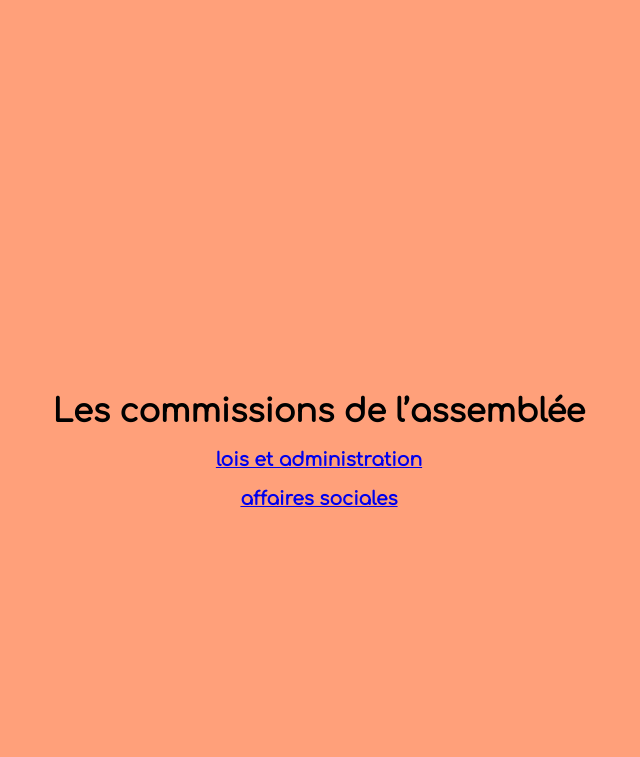
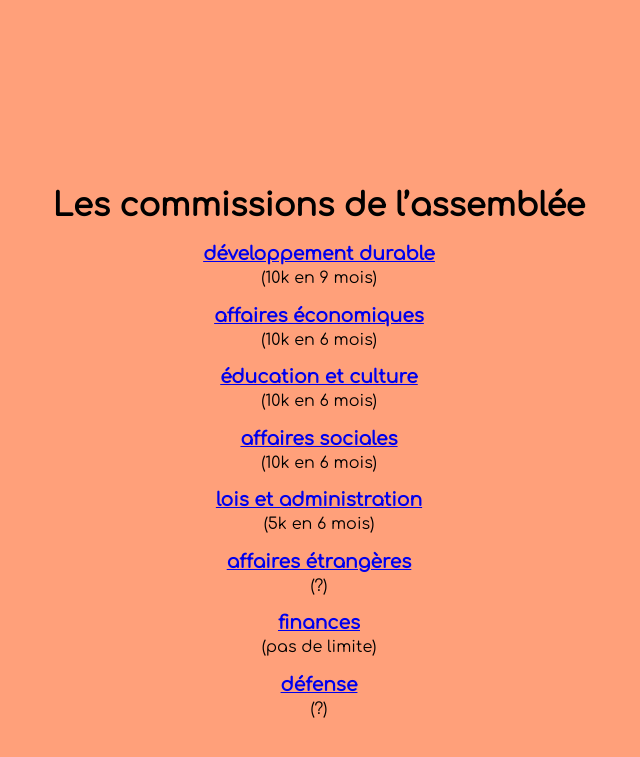
Before and after one commit to politipet/politipet.github.io, a Jekyll site: the page built from commission/index.md, in a window 1280 px wide. Shown: the top 757 px of the page, without its empty margins (321-961 px from the left). Built offline with Jekyll 4.4.1, drawn with Linux system fonts in a browser that asks for light colours; our own code applies the rules of GitHub Pages for plain Markdown files.

Commit message:
add admissibility thresholds + other commissions

```diff
--- a/commission/index.md
+++ b/commission/index.md
@@ -1,5 +1,23 @@
 Les commissions de l'assemblée
 ==============================
 
+### [développement durable](developpement-durable.md)
+(10k en 9 mois)
+### [affaires économiques](affaires-economiques.md)
+(10k en 6 mois)
+### [éducation et culture](education-culture.md)
+(10k en 6 mois)
+### [affaires sociales](affaires-sociales.md)
+(10k en 6 mois)
 ### [lois et administration](lois.md)
-### [affaires sociales](affaires-sociales.md)
+(5k en 6 mois)
+### [affaires étrangères](affaires-etrangeres.md)
+(?)
+### [finances](finances.md)
+(pas de limite)
+### [défense](defense.md)
+(?)
+
+<style>
+h3 { margin-bottom: -.7rem; }
+</style>
```
